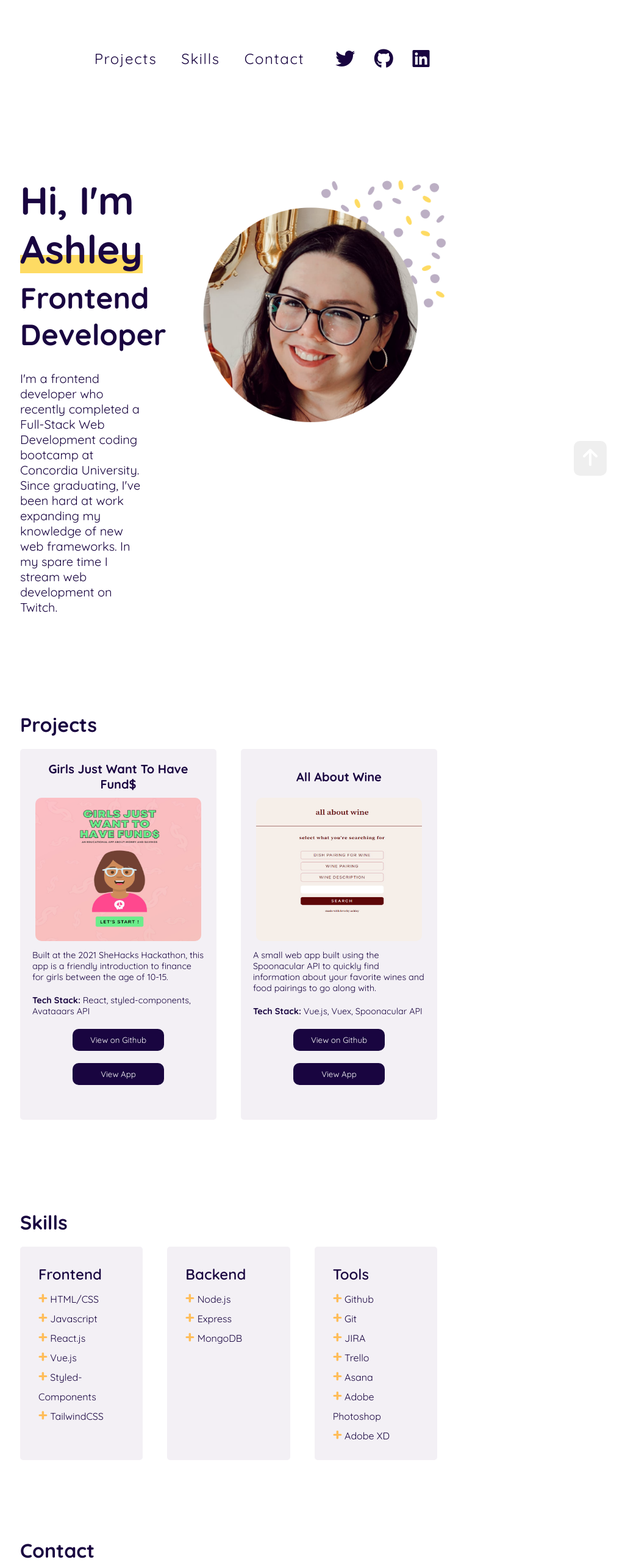
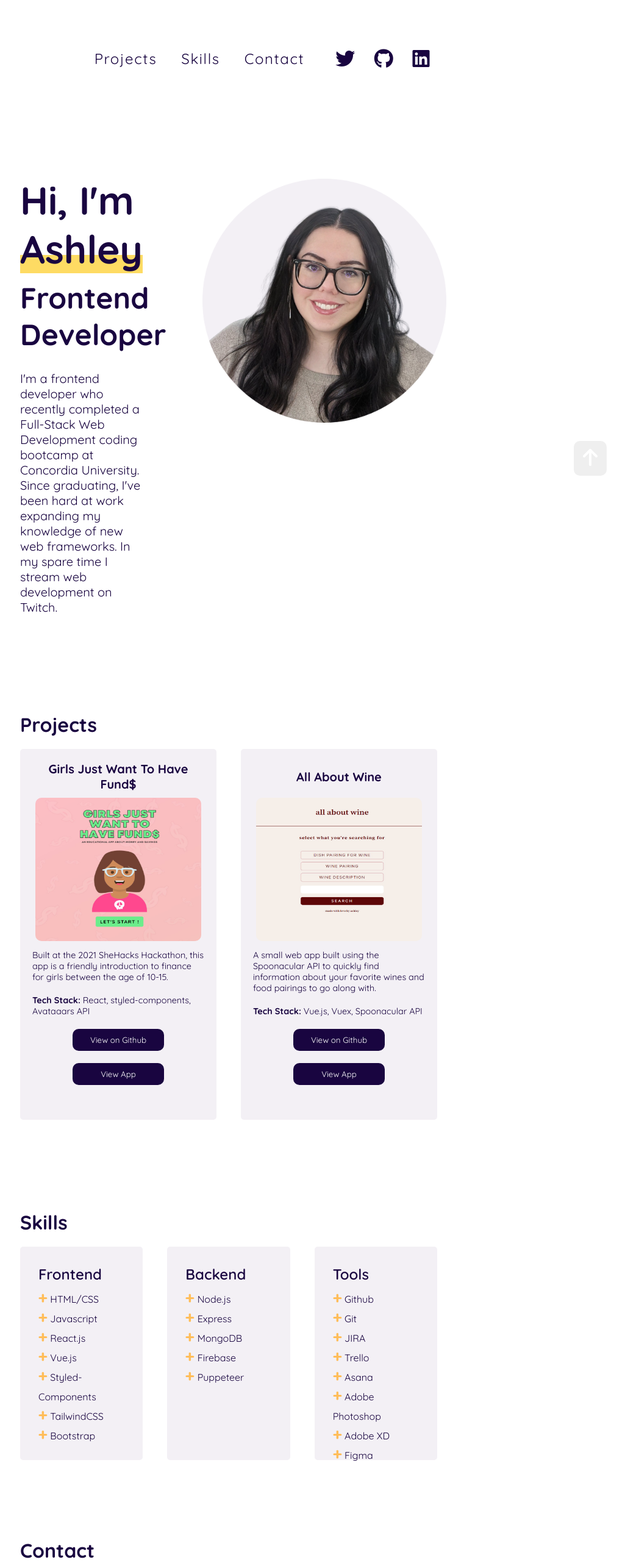
Before and after one commit to splashley/portfolio-v2, a Vue app: page / in a window 1280 px wide. Shown: the top 2566 px of the page at 61% size, without its empty margins (255-1280 px from the left). Built offline with nearby package versions, Linux system fonts and the light colour scheme.

Commit message:
minor changes

```diff
--- a/src/components/About.vue
+++ b/src/components/About.vue
@@ -22,7 +22,7 @@
     </div>
     <div class="right">
       <img
-        src="@/assets/test.png"
+        src="@/assets/portrait.png"
         width="400px"
         alt="A portrait of Ashley Hynes"
       />
--- a/src/components/Skills.vue
+++ b/src/components/Skills.vue
@@ -23,9 +23,9 @@ export default {
   data() {
     return {
       skills: [
-        { name: "Frontend", sublist: ["HTML/CSS", "Javascript", "React.js", "Vue.js", "Styled-Components", "TailwindCSS"] },
-        { name: "Backend", sublist: ["Node.js", "Express", "MongoDB"] },
-        { name: "Tools", sublist: ["Github", "Git", "JIRA", "Trello", "Asana", "Adobe Photoshop", "Adobe XD"] }
+        { name: "Frontend", sublist: ["HTML/CSS", "Javascript", "React.js", "Vue.js", "Styled-Components", "TailwindCSS", "Bootstrap"] },
+        { name: "Backend", sublist: ["Node.js", "Express", "MongoDB", "Firebase", "Puppeteer"] },
+        { name: "Tools", sublist: ["Github", "Git", "JIRA", "Trello", "Asana", "Adobe Photoshop", "Adobe XD", "Figma"] }
       ]
     };
   }
```
Also changed, not shown: src/assets/portrait.png (added), 1 other file (tests, documents, lock files or other folders).
